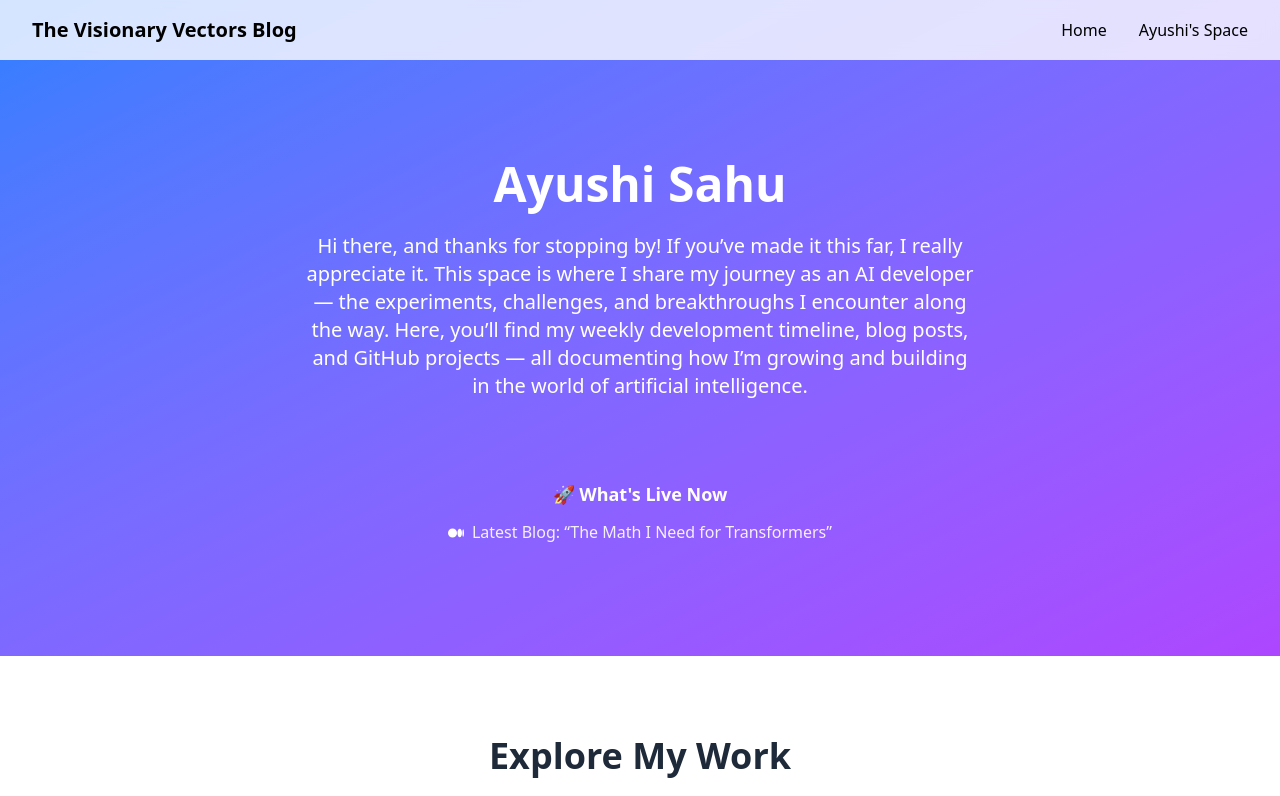
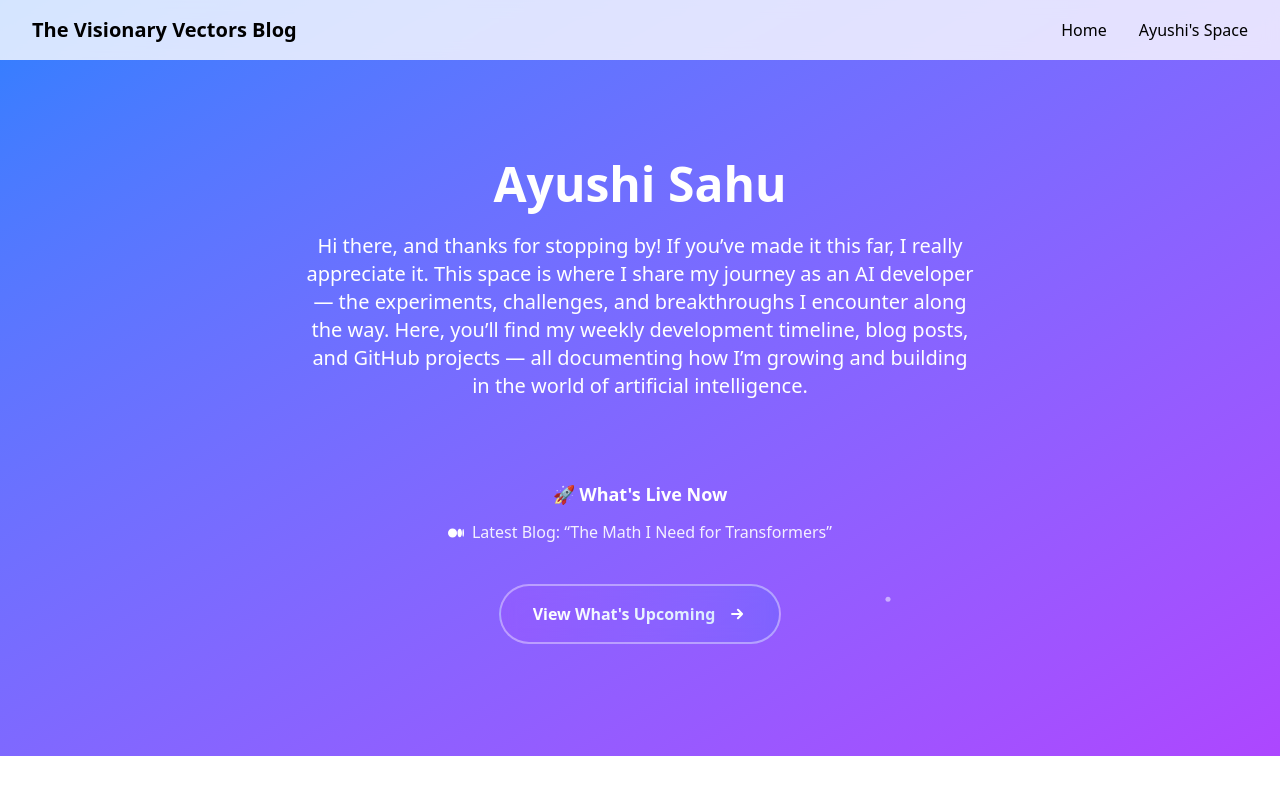
Before and after one commit to thevisionaryvectors/the-visionary-vectors-website, a Next.js app: page /ayushi in a window 1280 px wide. Shown: the top 796 px of the page. Built offline with nearby package versions, Linux system fonts and the light colour scheme.

Commit message:
made components directly accessible via URL hash

```diff
--- a/src/components/HomePage.tsx
+++ b/src/components/HomePage.tsx
@@ -124,9 +124,10 @@ const HomePage = () => {
         className="relative z-10 mt-3 mb-4 flex items-center justify-center"
       >
         <button
-          onClick={() =>
-            document.getElementById('creators-section')?.scrollIntoView({ behavior: 'smooth' })
-          }
+          onClick={() => {
+            window.location.hash = 'creators-section';
+            document.getElementById('creators-section')?.scrollIntoView({ behavior: 'smooth' });
+          }}
           className="text-center text-xs md:text-sm text-blue-400 dark:text-blue-500 hover:text-blue-500 dark:hover:text-blue-600 transition-all duration-300"
           style={{
             textShadow: 'rgb(59 130 246 / 0.1) 0px 0px 8px, rgb(59 130 246 / 0.05) 0px 0px 16px'
@@ -237,7 +238,10 @@ const HomePage = () => {
         className="relative z-10 -mt-6 mb-2 flex items-center justify-center"
       >
         <button
-          onClick={() => document.getElementById('blogs-section')?.scrollIntoView({ behavior: 'smooth' })}
+          onClick={() => {
+            window.location.hash = 'research-papers';
+            document.getElementById('research-papers')?.scrollIntoView({ behavior: 'smooth' });
+          }}
           className="text-center text-xs md:text-sm text-purple-500 dark:text-purple-500 hover:text-purple-600 dark:hover:text-purple-600 transition-all duration-300"
           style={{
             textShadow: 'rgb(168 85 247 / 0.1) 0px 0px 8px, rgb(168 85 247 / 0.05) 0px 0px 16px'
@@ -258,7 +262,7 @@ const HomePage = () => {
 
 
       {/* Upcoming Research Section */}
-      <section id="blogs-section" className="relative z-10 py-20 px-6">
+      <section id="research-papers" className="relative z-10 py-20 px-6">
         <div className="max-w-7xl mx-auto">
           <motion.div
             initial={{ opacity: 0, y: 30 }}
--- a/src/components/common/AyushiPageContent.tsx
+++ b/src/components/common/AyushiPageContent.tsx
@@ -485,6 +485,110 @@ export default function StudworkPage() {
               </motion.div> */}
 
             </div>
+
+            {/* View Timeline Link - Enhanced Creative Design */}
+            <motion.div
+              initial={{ opacity: 0, y: 20 }}
+              animate={{ opacity: 1, y: 0 }}
+              transition={{
+                duration: 0.6,
+                delay: 1.4,
+                type: "spring",
+                stiffness: 80
+              }}
+              className="mt-10"
+            >
+              <motion.button
+                onClick={() => {
+                  window.location.hash = 'timeline';
+                  document.getElementById('timeline')?.scrollIntoView({ behavior: 'smooth' });
+                }}
+                className="group relative inline-flex items-center gap-3 px-8 py-4 bg-gradient-to-r from-purple-500/20 to-blue-500/20 hover:from-purple-500/30 hover:to-blue-500/30 border-2 border-white/40 hover:border-white/60 rounded-full text-base font-semibold transition-all duration-500 overflow-hidden backdrop-blur-sm"
+                whileHover={{ scale: 1.05, y: -2 }}
+                whileTap={{ scale: 0.98 }}
+              >
+                {/* Animated gradient background */}
+                <motion.div
+                  className="absolute inset-0 bg-gradient-to-r from-purple-400/30 to-blue-400/30 opacity-0 group-hover:opacity-100 transition-opacity duration-500"
+                  animate={{
+                    backgroundPosition: ['0% 50%', '100% 50%', '0% 50%'],
+                  }}
+                  transition={{
+                    duration: 3,
+                    repeat: Infinity,
+                    ease: "linear"
+                  }}
+                  style={{ backgroundSize: '200% 200%' }}
+                />
+
+                {/* Shimmer effect */}
+                <motion.div
+                  className="absolute inset-0 bg-gradient-to-r from-transparent via-white/20 to-transparent"
+                  animate={{
+                    x: ['-100%', '100%']
+                  }}
+                  transition={{
+                    duration: 2,
+                    repeat: Infinity,
+                    repeatDelay: 1,
+                    ease: "easeInOut"
+                  }}
+                />
+
+                {/* Content */}
+                <div className="relative z-10 flex items-center gap-3">
+                  <span className="bg-gradient-to-r from-white to-blue-100 bg-clip-text text-transparent font-bold">
+                    View What&apos;s Upcoming
+                  </span>
+
+                  {/* Animated arrow */}
+                  <motion.div
+                    animate={{
+                      x: [0, 4, 0],
+                    }}
+                    transition={{
+                      duration: 1.5,
+                      repeat: Infinity,
+                      ease: "easeInOut"
+                    }}
+                  >
+                    <svg className="w-5 h-5" fill="none" stroke="currentColor" viewBox="0 0 24 24">
+                      <path strokeLinecap="round" strokeLinejoin="round" strokeWidth={2.5} d="M13 7l5 5m0 0l-5 5m5-5H6" />
+                    </svg>
+                  </motion.div>
+                </div>
+
+                {/* Glowing border effect on hover */}
+                <div className="absolute inset-0 rounded-full opacity-0 group-hover:opacity-100 transition-opacity duration-500">
+                  <div className="absolute inset-0 rounded-full bg-gradient-to-r from-purple-400 to-blue-400 blur-xl animate-pulse"></div>
+                </div>
+              </motion.button>
+
+              {/* Floating particles effect */}
+              <div className="relative h-0">
+                {[...Array(3)].map((_, i) => (
+                  <motion.div
+                    key={i}
+                    className="absolute w-1 h-1 bg-white/60 rounded-full"
+                    style={{
+                      left: `${30 + i * 20}%`,
+                      top: '-10px'
+                    }}
+                    animate={{
+                      y: [-20, -40, -20],
+                      opacity: [0, 1, 0],
+                      scale: [0, 1.5, 0]
+                    }}
+                    transition={{
+                      duration: 2,
+                      repeat: Infinity,
+                      delay: i * 0.4,
+                      ease: "easeInOut"
+                    }}
+                  />
+                ))}
+              </div>
+            </motion.div>
           </motion.div>
         </div>
 
@@ -513,6 +617,7 @@ export default function StudworkPage() {
                     window.open('https://github.com/ayushisahu222', '_blank');
                     break;
                   case 1: // Blogs
+                    window.location.hash = 'blogs';
                     document.getElementById('blogs')?.scrollIntoView({ behavior: 'smooth' });
                     break;
                   case 2: // Contact
@@ -700,7 +805,7 @@ export default function StudworkPage() {
                           <motion.div
                             className={`w-8 h-8 rounded-full border-2 flex items-center justify-center cursor-pointer transition-all duration-300 ${
                               item.status === 'completed'
-                                ? 'border-green-400 bg-green-100 dark:bg-green-700 dark:border-green-500 shadow-md shadow-green-200 dark:shadow-green-900'
+                                ? 'border-blue-400 bg-blue-100 dark:bg-blue-700 dark:border-blue-500 shadow-md shadow-blue-200 dark:shadow-blue-900'
                                 : isCurrentWeek
                                 ? 'border-purple-500 bg-purple-100 dark:bg-purple-500 dark:border-purple-100 shadow-md'
                                 : 'border-gray-300 dark:border-gray-600 bg-gray-50 dark:bg-gray-800'
@@ -728,13 +833,13 @@ export default function StudworkPage() {
                           <div className={`${
                             isCurrentWeek ? 'bg-purple-50 dark:bg-purple-900/30 border-purple-200 dark:border-purple-700 border' :
                             isFutureWeek ? 'bg-blue-50 dark:bg-blue-900/30 border-blue-100 dark:border-blue-700 border' :
-                            'bg-green-50 dark:bg-green-900/30 border-green-100 dark:border-green-700 border'
+                            'bg-blue-50 dark:bg-blue-900/30 border-blue-100 dark:border-blue-700 border'
                           } rounded-md p-2 transition-all duration-200`}>
                             <div className="flex items-center justify-between mb-1">
                               <h4 className={`font-semibold text-sm ${
                                 isCurrentWeek ? 'text-purple-600 dark:text-purple-500' :
                                 isFutureWeek ? 'text-blue-600 dark:text-blue-500' :
-                                item.status === 'completed' ? 'text-green-700 dark:text-green-400' : 'text-gray-600 dark:text-gray-300'
+                                item.status === 'completed' ? 'text-blue-700 dark:text-blue-400' : 'text-gray-600 dark:text-gray-300'
                               }`}>
                                 {item.title}
                               </h4>
@@ -749,14 +854,14 @@ export default function StudworkPage() {
                             <p className={`text-xs mb-2 ${
                               isCurrentWeek ? 'text-purple-600 dark:text-purple-300' :
                               isFutureWeek ? 'text-blue-600 dark:text-blue-300' :
-                              item.status === 'completed' ? 'text-green-600 dark:text-green-300' : 'text-gray-500 dark:text-gray-400'
+                              item.status === 'completed' ? 'text-blue-600 dark:text-blue-300' : 'text-gray-500 dark:text-gray-400'
                             }`}>
                               {item.description}
                             </p>
 
                             <span className={`inline-flex items-center px-2 py-0.5 rounded-full text-xs font-medium ${
                               item.status === 'completed'
-                                ? 'bg-green-100 dark:bg-green-900 text-green-700 dark:text-green-300'
+                                ? 'bg-blue-100 dark:bg-blue-900 text-blue-700 dark:text-blue-300'
                                 : isCurrentWeek
                                 ? 'bg-purple-100 dark:bg-purple-900 text-purple-700 dark:text-purple-300'
                                 : isFutureWeek
@@ -764,7 +869,7 @@ export default function StudworkPage() {
                                 : 'bg-gray-100 dark:bg-gray-800 text-gray-600 dark:text-gray-300'
                             }`}>
                               <span className={`w-1.5 h-1.5 rounded-full mr-1 ${
-                                item.status === 'completed' ? 'bg-green-500 dark:bg-green-600' :
+                                item.status === 'completed' ? 'bg-blue-500 dark:bg-blue-600' :
                                 isCurrentWeek ? 'bg-purple-600 dark:bg-purple-700 animate-pulse' :
                                 isFutureWeek ? 'bg-blue-500 dark:bg-blue-600' : 'bg-gray-400'
                               }`}></span>
```
